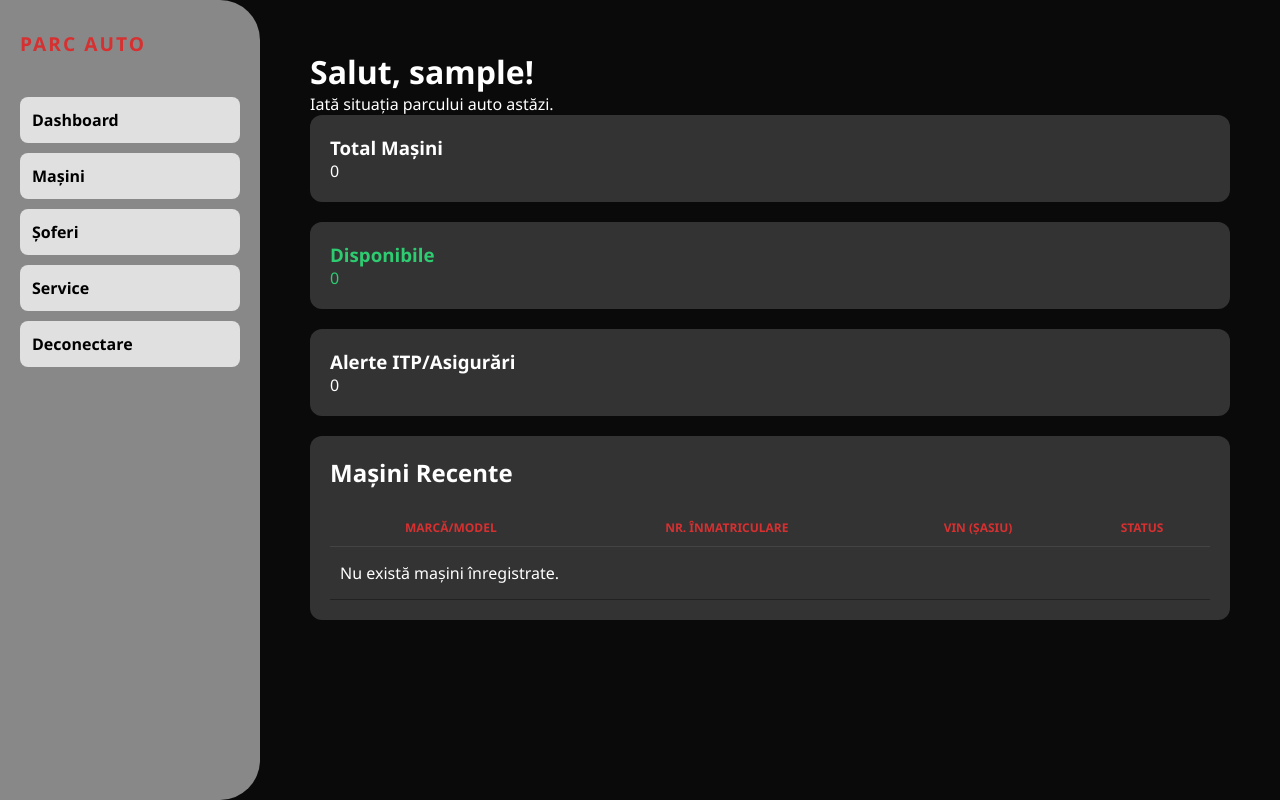
After one commit to AleSbircea/management-parc-auto, a PHP site: page /dashboard.php in a window 1280 px wide. The commit adds this page. Run offline with PHP 8.4, Linux system fonts and the light colour scheme; the visitor is signed in with stand-in values (Sample User, id 1); data that the repository does not hold is empty.

Commit message:
Schimbare baza de date + dashboard

```diff
--- a/assets/style.css
+++ b/assets/style.css
@@ -7,20 +7,22 @@
 
 body {
     background-color: #000;
+    color: #f5f5f5;
+    margin: 0;
+    padding: 0;
+}
 
-    background-image:
-       /* linear-gradient(rgba(0, 0, 0, 0.7), rgba(0, 0, 0, 0.7)), /* Un strat negru transparent ca să se vadă bine scrisul */
-        url('porsche-silueta.png');
+
+body.home-page {
+    background-image: url('porsche-silueta.png');
     background-size: cover;
     background-position: center;
     background-attachment: fixed;
     background-repeat: no-repeat;
-
     height: 100vh;
     display: flex;
     justify-content: center;
     align-items: center;
-    color: #f5f5f5;
     overflow: hidden;
 }
 
@@ -175,3 +177,102 @@ body {
 
 @keyframes fadeIn { from { opacity: 0; } to { opacity: 1; } }
 @keyframes slideUp { from { opacity: 0; transform: translateY(30px); } to { opacity: 1; transform: translateY(0); } }
+
+/* CONTAINERUL PRINCIPAL */
+.container {
+    display: flex;
+    width: 100%; /* Folosește % în loc de vw */
+    min-height: 100vh;
+    background: #0a0a0a;
+    position: relative;
+}
+
+/* SIDEBAR - Varianta consolidată */
+.sidebar {
+    width: 260px;
+    background-color: #888888; /* Griul mat din poză */
+    padding: 30px 20px;
+    border-radius: 0 40px 40px 0; /* Rotunjirea din design */
+    flex-shrink: 0;
+}
+
+.sidebar h2 {
+    color: #d63031;
+    margin-bottom: 40px;
+    font-size: 1.2rem;
+    letter-spacing: 2px;
+    text-transform: uppercase;
+}
+
+.sidebar ul {
+    list-style: none;
+}
+
+.sidebar ul li {
+    margin-bottom: 10px;
+}
+
+.sidebar ul li a {
+    background-color: #e0e0e0; /* Butoanele gri deschis */
+    color: #000;
+    text-decoration: none;
+    padding: 12px;
+    display: block;
+    border-radius: 8px;
+    font-weight: bold;
+    transition: 0.3s;
+}
+
+.sidebar ul li a:hover {
+    background: #ffffff;
+    color: #d63031;
+    transform: translateX(5px);
+}
+
+/* CONȚINUTUL DIN DREAPTA */
+.content {
+    flex: 1;
+    padding: 50px;
+    color: white;
+}
+
+/* CARDURI ȘI TABELE */
+.card, .recent-activity {
+    background-color: #333333;
+    padding: 20px;
+    border-radius: 12px;
+    margin-bottom: 20px;
+}
+
+table {
+    width: 100%;
+    border-collapse: collapse;
+    margin-top: 20px;
+}
+
+table th {
+    color: #d63031;
+    text-transform: uppercase;
+    font-size: 0.75rem;
+    border-bottom: 1px solid #444;
+    padding: 10px;
+}
+
+table td {
+    padding: 15px 10px;
+    border-bottom: 1px solid #222;
+}
+
+/* UTILITARE CULORI */
+.pink { color: #ff4d6d; }
+.green { color: #2ecc71; }
+.yellow { color: #f1c40f; }
+
+.btn-alerte {
+    background-color: #ff0000;
+    color: white;
+    border: none;
+    padding: 10px 20px;
+    border-radius: 5px;
+    cursor: pointer;
+}
--- /dev/null
+++ b/dashboard.php
@@ -0,0 +1,100 @@
+<?php
+include 'config/db.php';
+session_start();
+if (!isset($_SESSION['username'])) {
+    header("Location: login.php");
+    exit();
+}
+
+$sql_total = "SELECT COUNT(*) as total FROM masini";
+$res_total = mysqli_query($conn, $sql_total);
+$total_masini = mysqli_fetch_assoc($res_total)['total'];
+
+$sql_active = "SELECT COUNT(*) as active FROM masini WHERE status = 'activa'";
+$res_active = mysqli_query($conn, $sql_active);
+$active_masini = mysqli_fetch_assoc($res_active)['active'];
+
+$alerte = 0;
+?>
+
+<!DOCTYPE html>
+<html lang="ro">
+<head>
+    <meta charset="UTF-8">
+    <title>Dashboard - Management Parc Auto</title>
+    <link rel="stylesheet "href="assets/style.css">
+</head>
+
+<body>
+<div class="container">
+    <aside class="sidebar">
+        <h2>Parc Auto</h2>
+        <nav>
+            <ul>
+                <li><a href="index.php" class="active">Dashboard</a></li>
+                <li><a href="modules/masini.php">Mașini</a></li>
+                <li><a href="modules/soferi.php">Șoferi</a></li>
+                <li><a href="modules/service.php">Service</a></li>
+                <li><a href="logout.php">Deconectare</a></li>
+            </ul>
+        </nav>
+    </aside>
+
+    <main class="content">
+        <header>
+            <h1>Salut, <?php echo $_SESSION['username']; ?>!</h1>
+            <p>Iată situația parcului auto astăzi.</p>
+        </header>
+
+        <div class="stats-grid">
+            <div class="card">
+                <h3>Total Mașini</h3>
+                <p class="number"><?php echo $total_masini; ?></p>
+            </div>
+            <div class="card green">
+                <h3>Disponibile</h3>
+                <p class="number"><?php echo $active_masini; ?></p>
+            </div>
+            <div class="card red">
+                <h3>Alerte ITP/Asigurări</h3>
+                <p class="number"><?php echo $alerte; ?></p>
+            </div>
+        </div>
+
+        <section class="recent-activity">
+            <h2>Mașini Recente</h2>
+            <table>
+                <thead>
+                    <tr>
+                        <th>Marcă/Model</th>
+                        <th>Nr. Înmatriculare</th>
+                        <th>VIN (Șasiu)</th>
+                        <th>Status</th>
+                    </tr>
+                </thead>
+                <tbody>
+                    <?php
+                    $sql_recent = "SELECT * FROM masini ORDER BY id_masina DESC LIMIT 5";
+                    $res_recent = mysqli_query($conn, $sql_recent);
+
+                    if (mysqli_num_rows($res_recent) > 0) {
+                        while($row = mysqli_fetch_assoc($res_recent)) {
+                            echo "<tr>";
+                            echo "<td>" . $row['marca'] . " " . $row['model'] . "</td>";
+                            echo "<td>" . $row['numar_inmatriculare'] . "</td>";
+                            echo "<td>" . $row['vin'] . "</td>";
+                            echo "<td><span class='badge " . $row['status'] . "'>" . $row['status'] . "</span></td>";
+                            echo "</tr>";
+                        }
+                    } else {
+                        echo "<tr><td colspan='4'>Nu există mașini înregistrate.</td></tr>";
+                    }
+                    ?>
+                </tbody>
+            </table>
+        </section>
+    </main>
+</div>
+
+</body>
+</html>
--- a/index.php
+++ b/index.php
@@ -9,7 +9,7 @@
     <title>AUTO221 - Management Parc Auto</title>
     <link rel="stylesheet" href="assets/style.css">
 </head>
-<body>
+<body class="home-page">
 
     <div class="bg-animation">
         <div id="stars"></div>
--- a/login.php
+++ b/login.php
@@ -5,7 +5,7 @@
     <title>Login - AUTO221</title>
     <link rel="stylesheet" href="assets/style.css">
 </head>
-<body>
+<body class="home-page">
     <div class="bg-animation">
         <div id="stars"></div>
         <div id="stars2"></div>
--- a/register.php
+++ b/register.php
@@ -5,7 +5,7 @@
     <title>Înregistrare - AUTO221</title>
     <link rel="stylesheet" href="assets/style.css">
 </head>
-<body>
+<body class="home-page">
     <div class="bg-animation">
         <div id="stars"></div>
         <div id="stars2"></div>
```
Also changed, not shown: auth_logic.php (added, +33 -0 lines), database/parc_auto.sql (+20 -417 lines).
